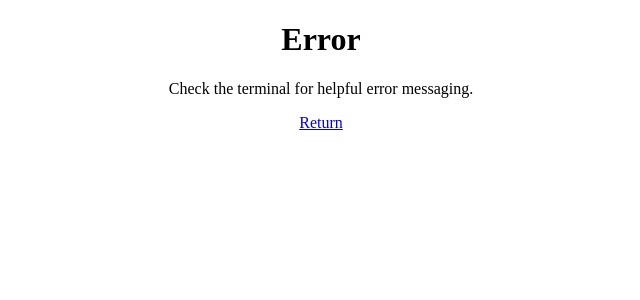
After one commit to chadpalmer2/statements-generator, a Flask app: template templates/error.html in a window 1280 px wide. The commit adds this page. Shown: the top 300 px of the page, without its empty margins (319-959 px from the left). Run offline with Flask 2, Linux system fonts and the light colour scheme; the template is opened without the code that fills it, so the values that code supplies are empty.

Commit message:
framework for adding pjm data processing, cleaned up code and improved quarterdata api

```diff
--- a/main.py
+++ b/main.py
@@ -24,13 +24,16 @@ OPTIONS = {
 
 # Issues:
     # 39 pdfs rather than 41 - two accounts not in masscec-pts system
+    # No error checking if csv columns don't exist AKA csv is not properly formatted
 
 # Features to be added:
     # functionality for "by-month"
     # functionality for PJM as well as NEPool
     # add functionality for check writing
 
-def zip_directory(directory): # Zip local directory with path "directory" with error checking. Deletes first if already present
+# Helper functions
+
+def zip_directory(directory): # Zip local directory with path "directory". Deletes first if already present
     dirPath = directory
     zipPath = directory + ".zip"
 
@@ -61,25 +64,57 @@ def create_directory(directory): # Creates local directory with path "directory"
 
     return True
 
+def erase_file_if_present(path): # Erases local file with path "path" if present.
+    if os.path.exists(path):
+        os.remove(path)
+
+
 def get_from_form(form, value): # Gets string value from submitted form with error checking
     result = form[value]
     try:
         result = float(result)
     except ValueError:
-        print("Error: Price should be a decimal number")
+        print("Error: Inputs should be decimal numbers")
         return -1
     if result < 0:
-        print("Error: Price should be nonnegative")
+        print("Error: Inputs should be nonnegative")
         return -1
 
     return result
 
-class QuarterData():
+def get_system_from_form(form):
+    result = ""
+    try:
+        result = form['system']
+    except:
+        print("Error: No system selected")
+        return -1
+
+    if result == "nepool":
+        return 0
+    elif result == "pjm":
+        return 1
+    else:
+        print("Error: Bad form submission")
+        return -1
+
+class QuarterData(): # Class used for processing NEPool quarterly data
     def __init__(self, uploaded_file, price, broker_rate, agg_rate): # Initializes QuarterData instance
+        self.err = False
+
         self.broker_rate = broker_rate
         self.agg_rate = agg_rate
         self.price = price
-        self.df = pd.read_csv(uploaded_file) # Should exit if file open fails
+
+        self.df = None
+
+        try:
+            self.df = pd.read_csv(uploaded_file)
+        except:
+            print("Error: Production file not CSV")
+            self.err = True
+            return
+
         self.systems = defaultdict(int)
 
         # use .split instead
@@ -89,43 +124,49 @@ class QuarterData():
         second_slash = date.find("/", first_slash + 1)
         self.year = date[second_slash + 1:second_slash + 5]
 
-        # will all data be grouped by quarter? seems to assume so
+        # Clean up quarter identification with modulo
         if month in ["2", "3", "4"]:
             self.quarter = 1
-
         elif month in ["5", "6", "7"]:
             self.quarter = 2
-
         elif month in ["8", "9", "10"]:
             self.quarter = 3
-
         elif month in ["11", "12", "1"]:
             self.quarter = 4
-
         else:
             print(f"Error: Period End Date not valid (month: { month } not 1-12)")
-            return None
+            self.err = True
+            return
 
         statements_path = f"{pathlib.Path().absolute()}/tmp/Q{self.quarter}_statements"
         if not create_directory(statements_path):
-            return None
+            print("Error: Directory creation failed")
+            self.err = True
+            return
+
         self.path = statements_path
+        self.ids = None
 
-        self.filter_ids = None
+    def add_filter_ids(self, id_csv): # Adds ids field for filtering based on optional csv
+        id_df = None
+        try:
+            id_df = pd.read_csv(id_csv)
+        except:
+            print("Error: ID file not CSV")
+            self.err = True
+            return
 
-    def add_filter_ids(self, id_csv): # Adds filter_ids field for filtering based on optional csv
-        id_df = pd.read_csv(id_csv)
-        self.filter_ids = id_df.loc[:,"SystemID"].to_list
+        self.ids = id_df.loc[:,"SystemID"].to_list()
 
     def fill(self): # Iterates over rows, adding data together and populating self.systems
         for index, row in self.df.iterrows():
             sys_id = row["SystemID"]
             sys_energy = row["EnergyProduced"]
 
-            if self.filter_ids == None or (int(sys_id.split("-")[2]) in self.filter_ids()):
+            if self.ids == None or (int(sys_id.split("-")[2]) in self.ids):
                 self.systems[sys_id] += sys_energy
 
-    def build_files(self): # Bulids HTML for file, converts to PDF with pdfkit, also builds CSV for checking
+    def construct_files(self): # Bulids HTML for file, converts to PDF with pdfkit, also builds CSV for checking
         length = len(self.systems)
         print("")
         print(f"Saving {length} statements...\n")
@@ -164,8 +205,7 @@ class QuarterData():
 
             filename = name.replace(" ", "_") + "_" + system
             filepath = f"{self.path}\{filename}_statement.pdf"
-            if os.path.exists(filepath):
-                os.remove(filepath)
+            erase_file_if_present(filepath)
 
             pdfkit.from_string(
                 temp,
@@ -185,15 +225,20 @@ class QuarterData():
 
         df.to_csv(filepath, index=False)
 
-    def zip(self): # Zips PDF directory
+    ## WIP API
+
+    def add_production_data(self, prod_file):
+        pass
+
+    def filter_ids(self, id_file):
+        self.add_filter_ids(id_file)
+
+    def build_files(self):
+        self.fill()
+        self.construct_files()
         zip_directory(self.path)
 
-    def run(self):
-        self.fill()
-        self.build_files()
-        self.zip()
-
-## routes
+# URL routing
 
 @app.route('/')
 def index():
@@ -201,40 +246,54 @@ def index():
 
 @app.route('/', methods=['POST'])
 def upload_file():
-    tmp_path = f"{pathlib.Path().absolute()}/tmp"
+
+    tmp_path = f"{pathlib.Path().absolute()}/tmp" # Build temporary folder for generated files
 
     if not create_directory(tmp_path):
-        return redirect(url_for('index'))
+        print("Error: Temporary folder could not be built (permissions error?)")
+        return redirect(url_for('error'))
 
-    price = get_from_form(request.form, "price")
-    if price == -1:
-        return redirect(url_for('index'))
+    price = get_from_form(request.form, "price") # Get values from form
+    broker_rate = get_from_form(request.form, "broker_rate")
+    agg_rate = get_from_form(request.form, "agg_rate")
+    system = get_system_from_form(request.form)
 
-    broker_rate = get_from_form(request.form, "broker_rate")
-    if broker_rate == -1:
-        return redirect(url_for('index'))
+    if request.files['prod_file'].filename == '' or price == -1 or broker_rate == -1 or agg_rate == -1 or system == -1:
+        print("Error: Form incomplete")
+        return redirect(url_for('error'))
 
-    agg_rate = get_from_form(request.form, "agg_rate")
-    if agg_rate == -1:
-        return redirect(url_for('index'))
+    prod_file = request.files['prod_file'] # Get file from form
 
-    if request.files['prod_file'].filename == '':
-        print("Error: No Production Data file")
-        return redirect(url_for('index'))
-    prod_file = request.files['prod_file']
+    if system == 0:
+        qd = QuarterData(prod_file, price, broker_rate, agg_rate) # Instantiates qd instance
+    else:
+        print("Error: PJM not yet supported")
+        return redirect(url_for('error'))
 
-    qd = QuarterData(prod_file, price, broker_rate, agg_rate)
-    if qd == None:
-        return redirect(url_for('index'))
+    if qd.err == True:
+        print("Error: QuarterData failed to instantiate correctly")
+        return redirect(url_for('error'))
 
-    if not request.files['id_file'].filename == '':
+    qd.add_production_data(prod_file) # Populates qd with data
+    if qd.err == True:
+        print("Error: Production data CSV improperly formatted or corrupted")
+        return redirect(url_for('error'))
+
+    if not request.files['id_file'].filename == '': # Optionally filters qd with ids from other file
         id_file = request.files['id_file']
-        qd.add_filter_ids(id_file)
+        qd.filter_ids(id_file)
 
-    qd.run()
+    qd.build_files() # Constructs PDFs and CSV
+    if qd.err == True:
+        print("Error: File building failed")
+        return redirect(url_for('error'))
 
     print(f"\nStatements successfully generated!")
-    return send_file(qd.path + ".zip", as_attachment=True)
+    return send_file(qd.path + ".zip", as_attachment=True) # Downloads zip file through browser
+
+@app.route('/error')
+def error():
+    return render_template('error.html')
 
 @app.route('/<other>/') # Catch-all to redirect to index
 def other(other):
--- /dev/null
+++ b/templates/error.html
@@ -0,0 +1,11 @@
+<!doctype html>
+<html>
+  <head>
+    <title>Statements Generator</title>
+  </head>
+  <body>
+    <h1 style="text-align: center">Error</h1>
+    <p style="text-align: center">Check the terminal for helpful error messaging.</p>
+    <p style="text-align: center"><a href="/">Return</a></p>
+  </body>
+</html>
--- a/templates/index.html
+++ b/templates/index.html
@@ -7,6 +7,12 @@
     <h1 style="text-align: center">Statements Generator</h1>
     <form method="POST" action="" enctype="multipart/form-data">
       <p style="text-align: center">Production CSV: <input type="file" name="prod_file"></p>
+
+      <p style="text-align: center">
+        NEPool <input type="radio" name="system" id="nepool" value="nepool">
+        PJM <input type="radio" name="system" id="pjm" value="pjm">
+      </p>
+
       <p style="text-align: center">Customer ID CSV (or leave blank): <input type="file" name="id_file"></p>
       <p style="text-align: center">Price per SREC: <input type="number" min="0" step="any" name="price"></p>
       <p style="text-align: center">Broker Fee per SREC: <input type="number" min="0" step="any" name="broker_rate"></p>
```
